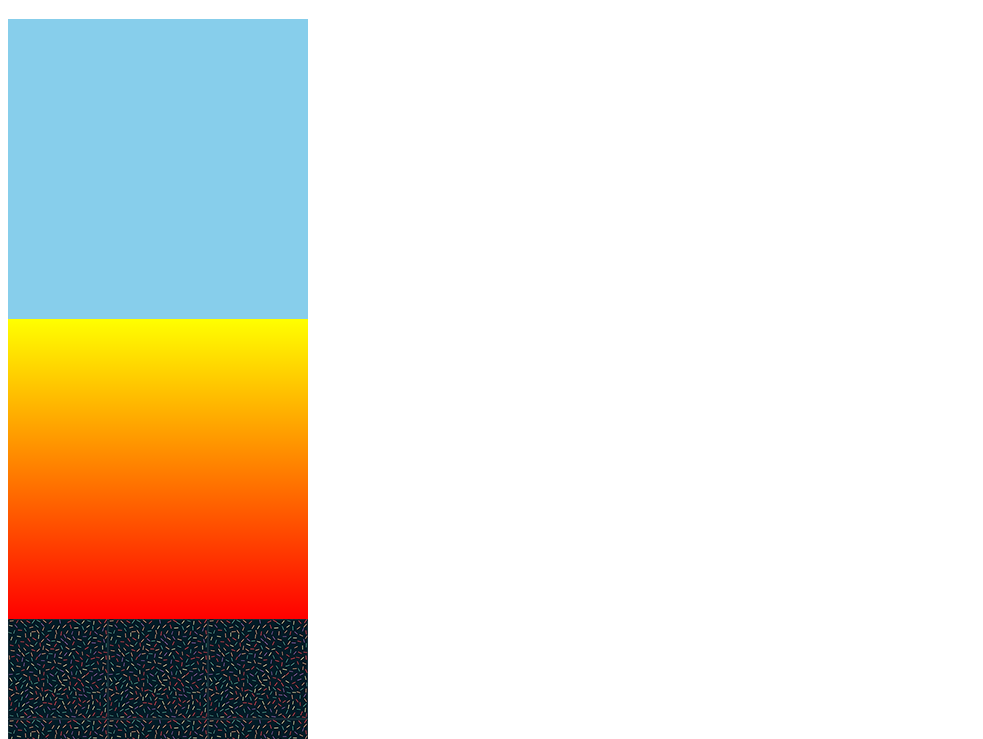
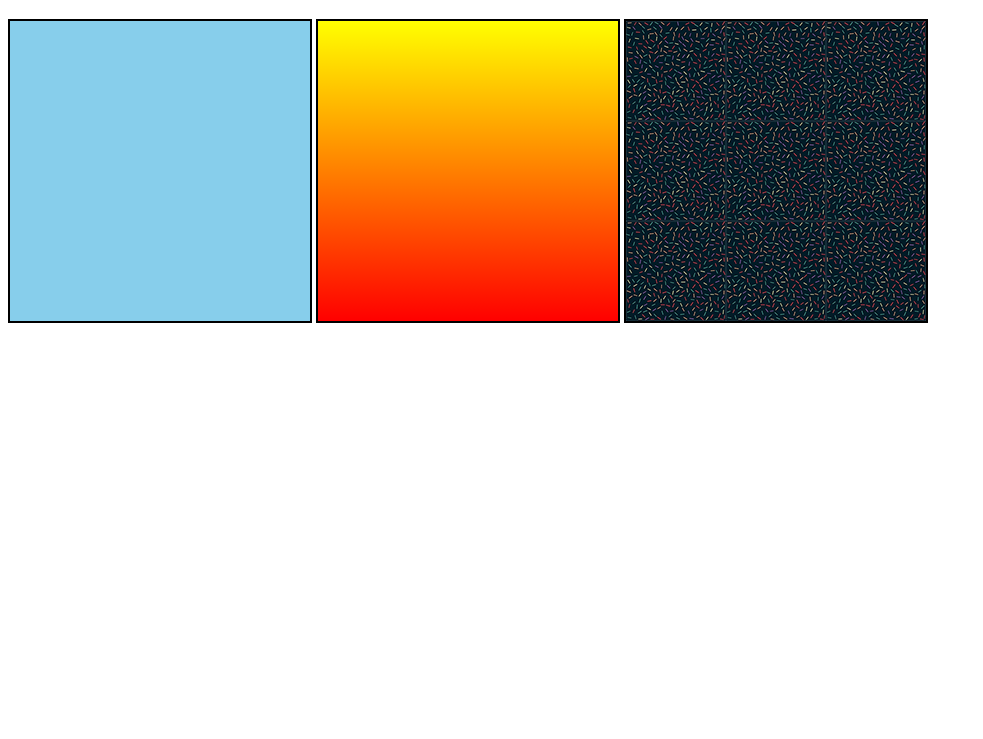
Before and after one commit to luanslw-dev/html-css, a plain HTML site: page exercicios/ex022/fundo001.html in a window 1280 px wide. Shown: the part 61-800 px from the top of the page, without its empty margins (0-983 px from the left). Drawn offline with Linux system fonts and the light colour scheme.

Commit message:
atualzado

```diff
--- a/exercicios/ex022/fundo001.html
+++ b/exercicios/ex022/fundo001.html
@@ -6,24 +6,30 @@
     <title>Teste de imagem de fundo</title>
 
     <style>
+        div.quadrado{
+            border: 2px solid black;
+            width: 300px;
+    height: 300px;
+    display: inline-block;
+
+
+
+        }
 
 div.quadrado#q1{
+
     background-color: skyblue;
-    width: 300px;
-    height: 300px;
 
 }
 
 div.quadrado#q2{
+
 background-image: linear-gradient(to bottom, yellow, red);
-width: 300px;
-height: 300px;
 }
 
 div.quadrado#q3{
+
     background-image: url("imagens/pattern001.png");
-    width: 300px;
-    height: 300px;
 
 }
 
@@ -33,6 +39,7 @@ div.quadrado#q3{
 <h1>ola mundo</h1>
 <body>
     <div class=" quadrado" id="q1">
+
 
 
     </div>
```
